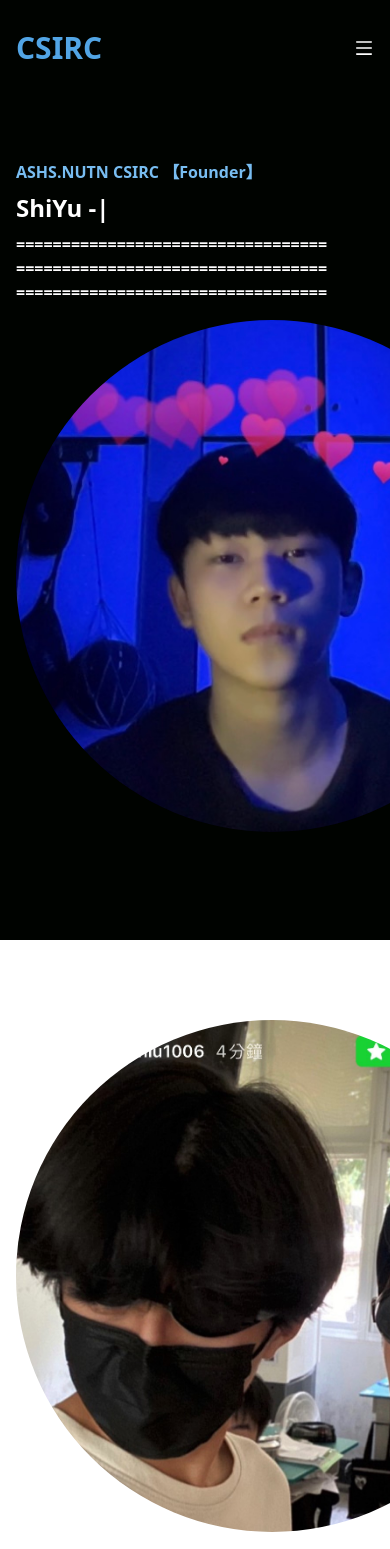
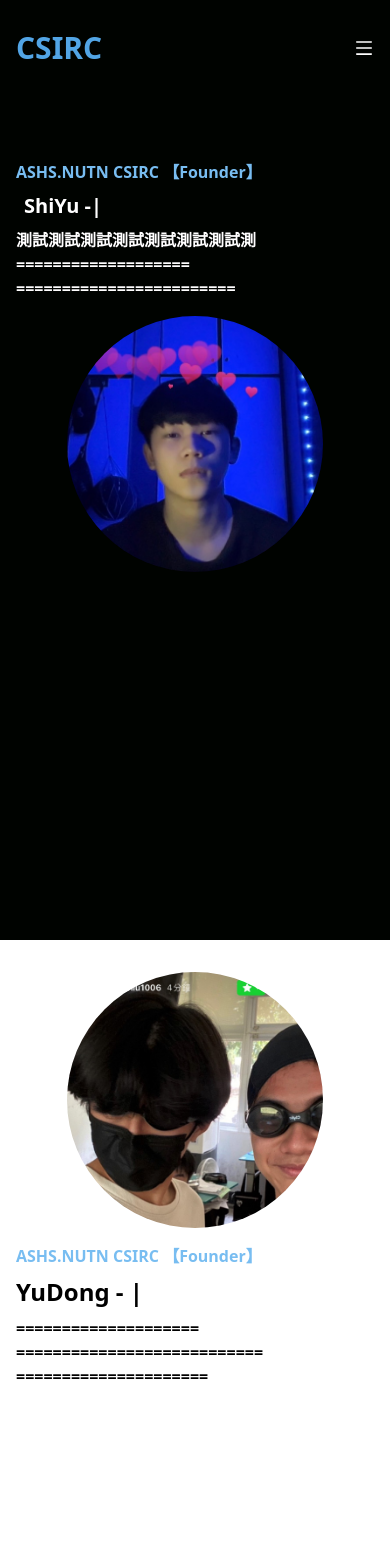
Before and after one commit to yudong-0222/realclubwebsite, a Next.js app: page /founder in a window 390 px wide. Shown: the top 1549 px of the page. Built offline with nearby package versions, Linux system fonts and the light colour scheme; a web font is replaced by a local one.

Commit message:
Update YuDong and ShiYu animation

```diff
--- a/src/components/Shiyu.jsx
+++ b/src/components/Shiyu.jsx
@@ -19,11 +19,11 @@ const ShiYu = () => {
       <div className='bg-[#000300] w-full h-screen py-16 px-4 text-white'>
         <div className='max-w-[1240px] mx-auto grid md:grid-cols-2'>
           <motion.div
-              variants={fadeIn('left', 'tween', 0.2, 1)}
-              className="flex-[0.75] flex justify-center flex-col"
+            variants={fadeIn('left', 'tween', 0.2, 1)}
+            className="flex-[0.75] flex justify-center flex-col"
           >
               <p className='text-[#78bdf1] font-bold'>ASHS.NUTN CSIRC 【Founder】</p>
-              <Typed className='text-2xl sm:text-5xl font-bold py-2'
+              <Typed className='text-xl sm:text-5xl font-bold py-2 px-2'
                 strings={[
                   'ShiYu - 黃士育',
                 ]}
@@ -34,15 +34,15 @@ const ShiYu = () => {
                 showCursor={true}
                 loop
               />
-              <p className='font-bold'>==================================</p>
-              <p className='font-bold'>==================================</p>
-              <p className='font-bold'>==================================</p>
+              <p className='font-bold whitespace-pre-line'>測試測試測試測試測試測試測試測</p>
+              <p className='font-bold'>===================</p>
+              <p className='font-bold'>========================</p>
           </motion.div>
           <motion.div
               variants={planetVariants('right')}
               className={`flex-1 ${styles.flexCenter}`}
           >
-            <img className='max-w-[512px] mx-auto my-4 rounded-full' src='/images/shiyu.jpeg' alt="/" />
+            <img className='max-w-[512px] w-[256px] sm:w-[512px] md:w-[256px] lg:w-[512px] mx-auto my-4 rounded-full lg' src='/images/shiyu.jpeg' alt="/" />
           </motion.div>
         </div>
       </div>
--- a/src/components/Yudong.jsx
+++ b/src/components/Yudong.jsx
@@ -15,17 +15,17 @@ const Yudong = () => {
     viewport={{ once: false, amount: 0.25 }}
     className={`overflow-hidden`}
   >
-    <div className='bg-[#ffffff] w-full h-screen py-16 px-4 text-black'>
+    <div className='bg-[#ffffff] w-full h-screen py-4 sm:py-16 px-4 text-black'>
       <div className='max-w-[1240px] mx-auto grid md:grid-cols-2'>
         <motion.div
             variants={planetVariants('left')}
-            className={`flex-1 ${styles.flexCenter}`}
+            className={`flex-[0.75] ${styles.flexCenter}`}
         >
-          <img className='max-w-[512px] mx-auto my-4 rounded-full' src='/images/super.png' alt="/" />
+          <img className='max-w-[512px] w-[256px] sm:w-[512px] md:w-[256px] lg:w-[512px] mx-auto my-4 rounded-full justify-center' src='/images/super.png' alt="/" />
         </motion.div>
         <motion.div
             variants={fadeIn('left', 'tween', 0.2, 1)}
-            className="flex-[0.75] flex justify-center flex-col"
+            className="flex-1 flex justify-center flex-col lg:ml-48"
         >
             <p className='text-[#78bdf1] font-bold'>ASHS.NUTN CSIRC 【Founder】</p>
             <Typed className='text-2xl sm:text-5xl font-bold py-2'
@@ -39,9 +39,9 @@ const Yudong = () => {
                 showCursor={true}
                 loop
             />
-            <p className='font-bold'>==================================</p>
-            <p className='font-bold'>==================================</p>
-            <p className='font-bold'>==================================</p>
+            <p className='font-bold'>====================</p>
+            <p className='font-bold'>===========================</p>
+            <p className='font-bold'>=====================</p>
         </motion.div>
       </div>
     </div>
```
